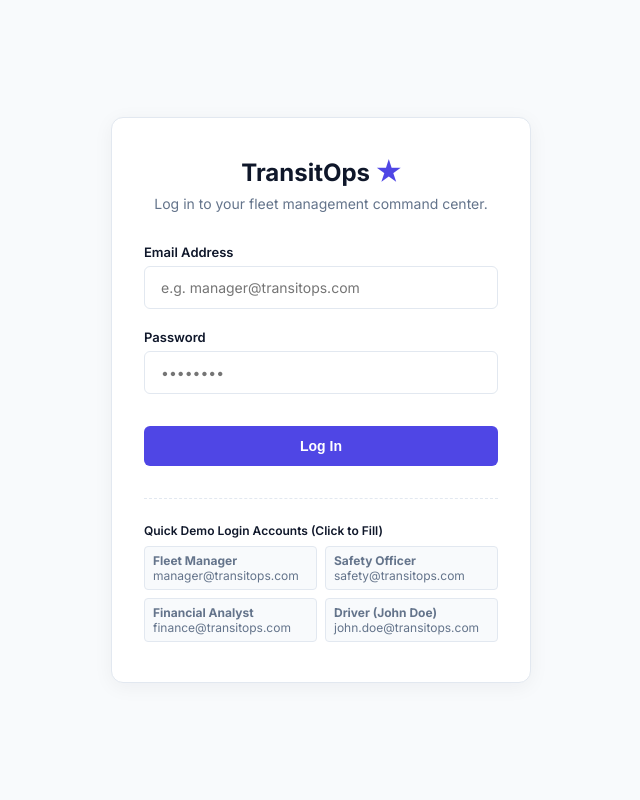
After one commit to Shrujal00/transit-ops-odoo, a Django app: page /login/ in a window 1280 px wide. The commit adds this page. Shown: the whole page, without its empty margins (319-959 px from the left). Run offline with Django 5.2, Linux system fonts and the light colour scheme.

Commit message:
Design login view, dynamic sidebar restrictions, and clean CSRF tokens.

```diff
--- a/core/templates/core/driver_form.html
+++ b/core/templates/core/driver_form.html
@@ -19,7 +19,6 @@
 
 <!-- Odoo-style Form Sheet -->
 <form method="post" class="detail-card">
-    {% csrf_data %}
     {% csrf_token %}
     <h2>Driver Profile Registration Sheet</h2>
 
--- a/core/templates/core/vehicle_form.html
+++ b/core/templates/core/vehicle_form.html
@@ -19,7 +19,6 @@
 
 <!-- Odoo-style Form Sheet -->
 <form method="post" class="detail-card">
-    {% csrf_data %}
     {% csrf_token %}
     <h2>Vehicle Specification Sheet</h2>
 
--- /dev/null
+++ b/core/templates/registration/login.html
@@ -0,0 +1,218 @@
+<!DOCTYPE html>
+<html lang="en">
+<head>
+    <meta charset="UTF-8">
+    <meta name="viewport" content="width=device-width, initial-scale=1.0">
+    <title>Login | TransitOps ERP</title>
+    <!-- Google Fonts -->
+    <link rel="preconnect" href="https://fonts.googleapis.com">
+    <link rel="preconnect" href="https://fonts.gstatic.com" crossorigin>
+    <link href="https://fonts.googleapis.com/css2?family=Inter:wght@400;500;600;700&display=swap" rel="stylesheet">
+    <style>
+        :root {
+            --primary-color: #0f172a;
+            --accent-color: #4f46e5;
+            --accent-hover: #4338ca;
+            --bg-color: #f8fafc;
+            --border-color: #e2e8f0;
+            --text-color: #334155;
+            --text-muted: #64748b;
+        }
+
+        * {
+            box-sizing: border-box;
+            margin: 0;
+            padding: 0;
+        }
+
+        body {
+            font-family: 'Inter', sans-serif;
+            background-color: var(--bg-color);
+            color: var(--text-color);
+            display: flex;
+            justify-content: center;
+            align-items: center;
+            min-height: 100vh;
+            padding: 20px;
+        }
+
+        .login-card {
+            background-color: #ffffff;
+            border: 1px solid var(--border-color);
+            border-radius: 12px;
+            box-shadow: 0 4px 20px rgba(15, 23, 42, 0.05);
+            width: 100%;
+            max-width: 420px;
+            padding: 40px 32px;
+        }
+
+        .logo {
+            font-size: 24px;
+            font-weight: 700;
+            text-align: center;
+            color: var(--primary-color);
+            margin-bottom: 8px;
+        }
+
+        .logo span {
+            color: var(--accent-color);
+        }
+
+        .subtitle {
+            font-size: 14px;
+            color: var(--text-muted);
+            text-align: center;
+            margin-bottom: 32px;
+        }
+
+        .form-group {
+            margin-bottom: 20px;
+            display: flex;
+            flex-direction: column;
+            gap: 6px;
+        }
+
+        .form-group label {
+            font-size: 13px;
+            font-weight: 600;
+            color: var(--primary-color);
+        }
+
+        .form-group input {
+            padding: 12px 16px;
+            border: 1px solid var(--border-color);
+            border-radius: 6px;
+            outline: none;
+            font-family: inherit;
+            font-size: 14px;
+            transition: border-color 0.2s;
+        }
+
+        .form-group input:focus {
+            border-color: var(--accent-color);
+        }
+
+        .btn-login {
+            background-color: var(--accent-color);
+            color: #ffffff;
+            border: none;
+            border-radius: 6px;
+            padding: 12px;
+            font-size: 14px;
+            font-weight: 600;
+            cursor: pointer;
+            width: 100%;
+            transition: background-color 0.2s;
+            margin-top: 12px;
+        }
+
+        .btn-login:hover {
+            background-color: var(--accent-hover);
+        }
+
+        .error-banner {
+            background-color: #fee2e2;
+            border: 1px solid #fecaca;
+            color: #991b1b;
+            padding: 12px 16px;
+            border-radius: 6px;
+            font-size: 13px;
+            margin-bottom: 24px;
+            line-height: 1.4;
+        }
+
+        .demo-credentials {
+            margin-top: 32px;
+            border-top: 1px dashed var(--border-color);
+            padding-top: 24px;
+            font-size: 12px;
+            color: var(--text-muted);
+        }
+
+        .demo-credentials h4 {
+            color: var(--primary-color);
+            margin-bottom: 8px;
+            font-weight: 600;
+        }
+
+        .demo-credentials ul {
+            list-style: none;
+            display: grid;
+            grid-template-columns: 1fr 1fr;
+            gap: 8px;
+        }
+
+        .demo-credentials li {
+            background-color: var(--bg-color);
+            padding: 6px 8px;
+            border-radius: 4px;
+            border: 1px solid var(--border-color);
+            cursor: pointer;
+            transition: all 0.2s;
+        }
+
+        .demo-credentials li:hover {
+            border-color: var(--accent-color);
+            background-color: #f5f3ff;
+            color: var(--primary-color);
+        }
+    </style>
+</head>
+<body>
+
+    <div class="login-card">
+        <div class="logo">TransitOps <span>★</span></div>
+        <div class="subtitle">Log in to your fleet management command center.</div>
+
+        {% if form.errors %}
+            <div class="error-banner">
+                Your email or password was incorrect. Please try again.
+            </div>
+        {% endif %}
+
+        <form method="post" action="{% url 'login' %}">
+            {% csrf_token %}
+            <div class="form-group">
+                <label for="username">Email Address</label>
+                <input type="email" name="username" id="username" required autocomplete="email" placeholder="e.g. manager@transitops.com">
+            </div>
+
+            <div class="form-group">
+                <label for="password">Password</label>
+                <input type="password" name="password" id="password" required autocomplete="current-password" placeholder="••••••••">
+            </div>
+
+            <button type="submit" class="btn-login">Log In</button>
+        </form>
+
+        <div class="demo-credentials">
+            <h4>Quick Demo Login Accounts (Click to Fill)</h4>
+            <ul>
+                <li onclick="fillForm('manager@transitops.com')">
+                    <strong>Fleet Manager</strong><br>
+                    manager@transitops.com
+                </li>
+                <li onclick="fillForm('safety@transitops.com')">
+                    <strong>Safety Officer</strong><br>
+                    safety@transitops.com
+                </li>
+                <li onclick="fillForm('finance@transitops.com')">
+                    <strong>Financial Analyst</strong><br>
+                    finance@transitops.com
+                </li>
+                <li onclick="fillForm('john.doe@transitops.com')">
+                    <strong>Driver (John Doe)</strong><br>
+                    john.doe@transitops.com
+                </li>
+            </ul>
+        </div>
+    </div>
+
+    <script>
+        function fillForm(email) {
+            document.getElementById('username').value = email;
+            document.getElementById('password').value = 'password123';
+        }
+    </script>
+</body>
+</html>
```
Also changed, not shown: templates/base.html (+16 -1 lines).
